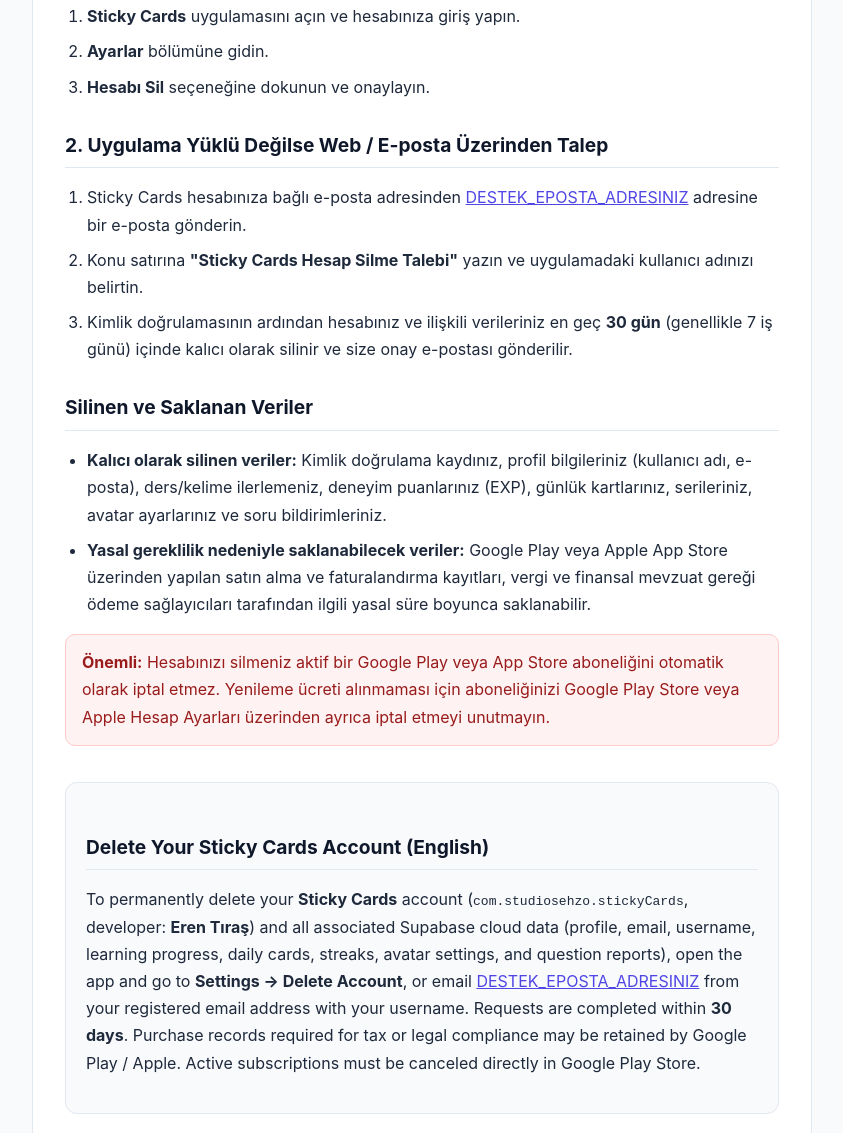
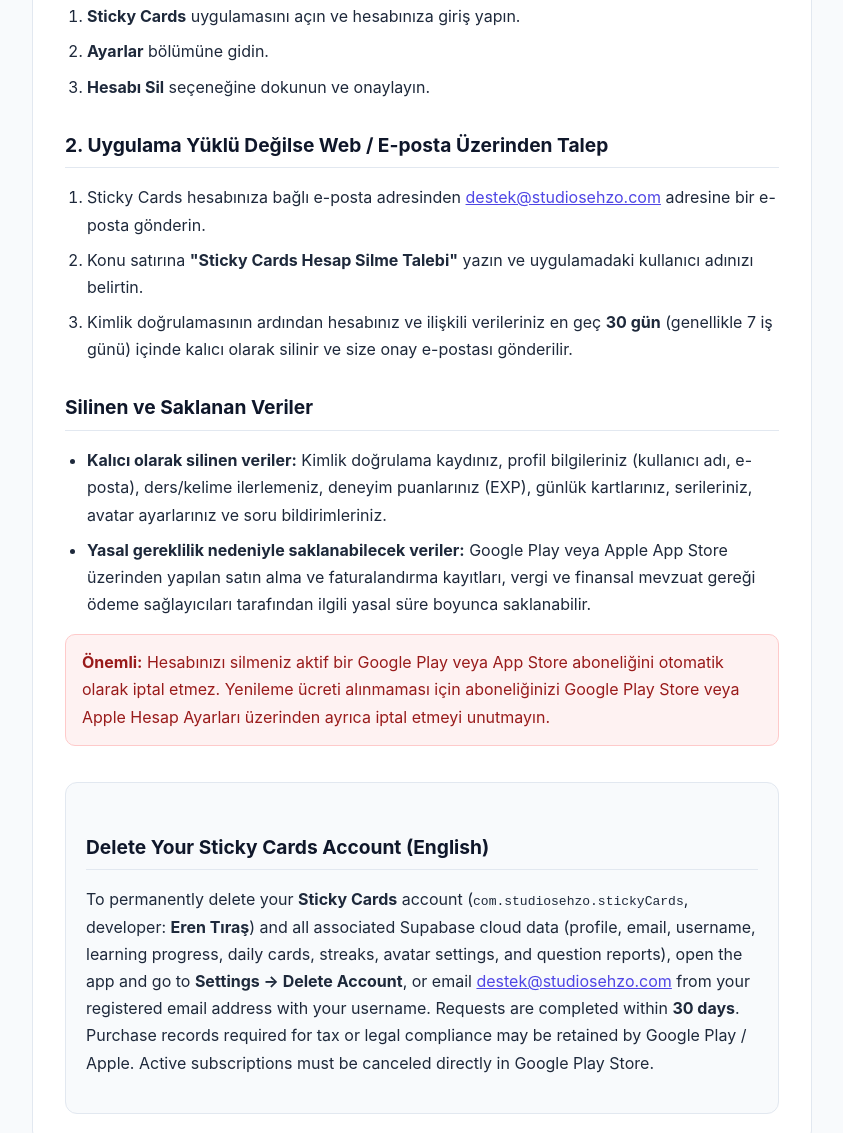
Before and after one commit to arenasthornier-cloud/sticky-cards-legal, a plain HTML site: page delete-account.html in a window 1280 px wide. Shown: the part 328-1461 px from the top of the page, without its empty margins (218-1061 px from the left). Drawn offline with Linux system fonts and the light colour scheme.

Commit message:
Update delete-account.html

```diff
--- a/delete-account.html
+++ b/delete-account.html
@@ -33,7 +33,7 @@
 
     <h2>2. Uygulama Yüklü Değilse Web / E-posta Üzerinden Talep</h2>
     <ol>
-      <li>Sticky Cards hesabınıza bağlı e-posta adresinden <a href="mailto:DESTEK_EPOSTA_ADRESINIZ?subject=Sticky%20Cards%20Hesap%20Silme%20Talebi">DESTEK_EPOSTA_ADRESINIZ</a> adresine bir e-posta gönderin.</li>
+      <li>Sticky Cards hesabınıza bağlı e-posta adresinden <a href="mailto:destek@studiosehzo.com?subject=Sticky%20Cards%20Hesap%20Silme%20Talebi">destek@studiosehzo.com</a> adresine bir e-posta gönderin.</li>
       <li>Konu satırına <strong>"Sticky Cards Hesap Silme Talebi"</strong> yazın ve uygulamadaki kullanıcı adınızı belirtin.</li>
       <li>Kimlik doğrulamasının ardından hesabınız ve ilişkili verileriniz en geç <strong>30 gün</strong> (genellikle 7 iş günü) içinde kalıcı olarak silinir ve size onay e-postası gönderilir.</li>
     </ol>
@@ -50,7 +50,7 @@
 
     <div class="en-box">
       <h2>Delete Your Sticky Cards Account (English)</h2>
-      <p>To permanently delete your <strong>Sticky Cards</strong> account (<code>com.studiosehzo.stickyCards</code>, developer: <strong>Eren Tıraş</strong>) and all associated Supabase cloud data (profile, email, username, learning progress, daily cards, streaks, avatar settings, and question reports), open the app and go to <strong>Settings &rarr; Delete Account</strong>, or email <a href="mailto:DESTEK_EPOSTA_ADRESINIZ?subject=Sticky%20Cards%20Account%20Deletion%20Request">DESTEK_EPOSTA_ADRESINIZ</a> from your registered email address with your username. Requests are completed within <strong>30 days</strong>. Purchase records required for tax or legal compliance may be retained by Google Play / Apple. Active subscriptions must be canceled directly in Google Play Store.</p>
+      <p>To permanently delete your <strong>Sticky Cards</strong> account (<code>com.studiosehzo.stickyCards</code>, developer: <strong>Eren Tıraş</strong>) and all associated Supabase cloud data (profile, email, username, learning progress, daily cards, streaks, avatar settings, and question reports), open the app and go to <strong>Settings &rarr; Delete Account</strong>, or email <a href="mailto:destek@studiosehzo.com?subject=Sticky%20Cards%20Account%20Deletion%20Request">destek@studiosehzo.com</a> from your registered email address with your username. Requests are completed within <strong>30 days</strong>. Purchase records required for tax or legal compliance may be retained by Google Play / Apple. Active subscriptions must be canceled directly in Google Play Store.</p>
     </div>
   </div>
 </body>
```
